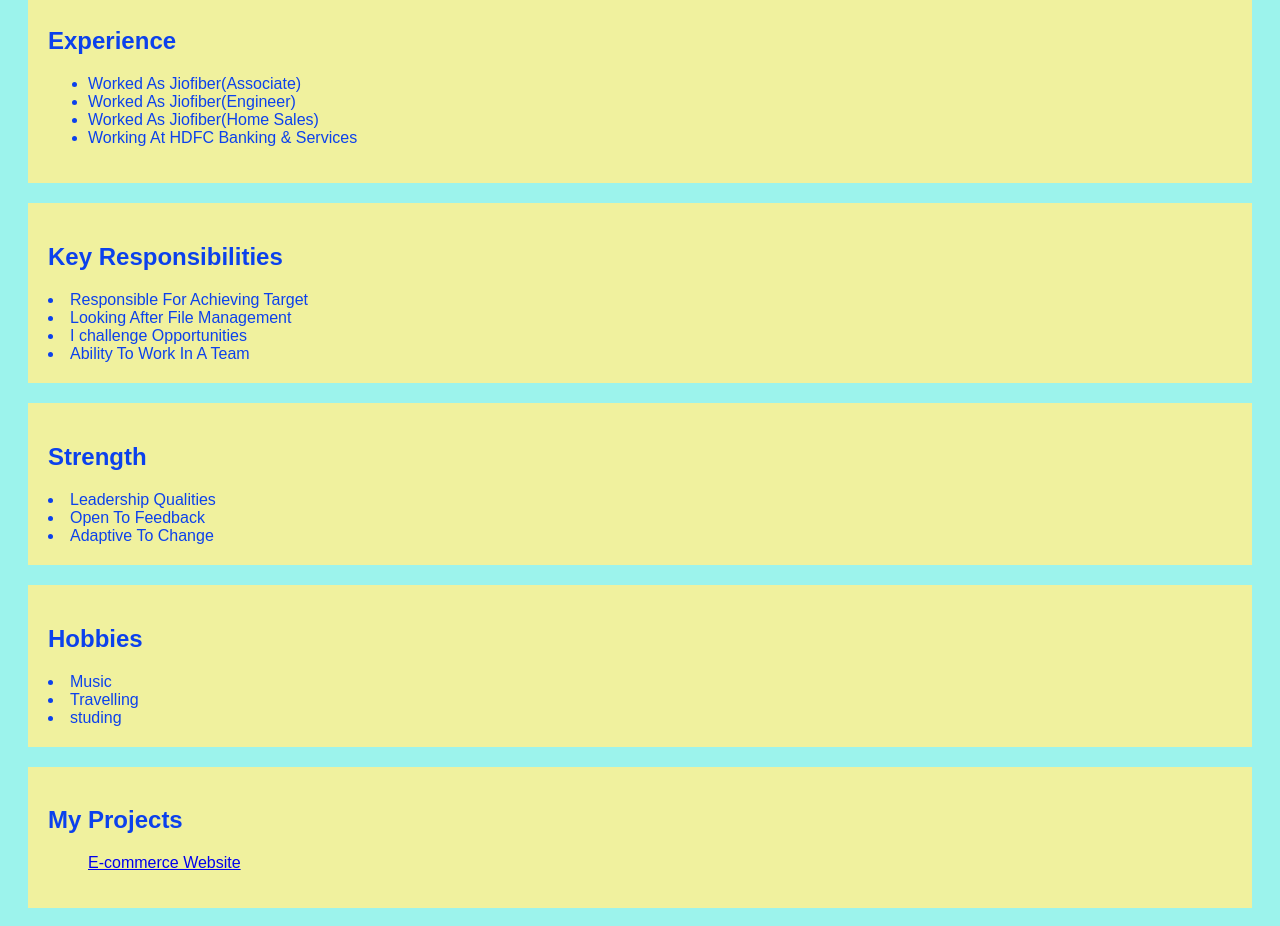
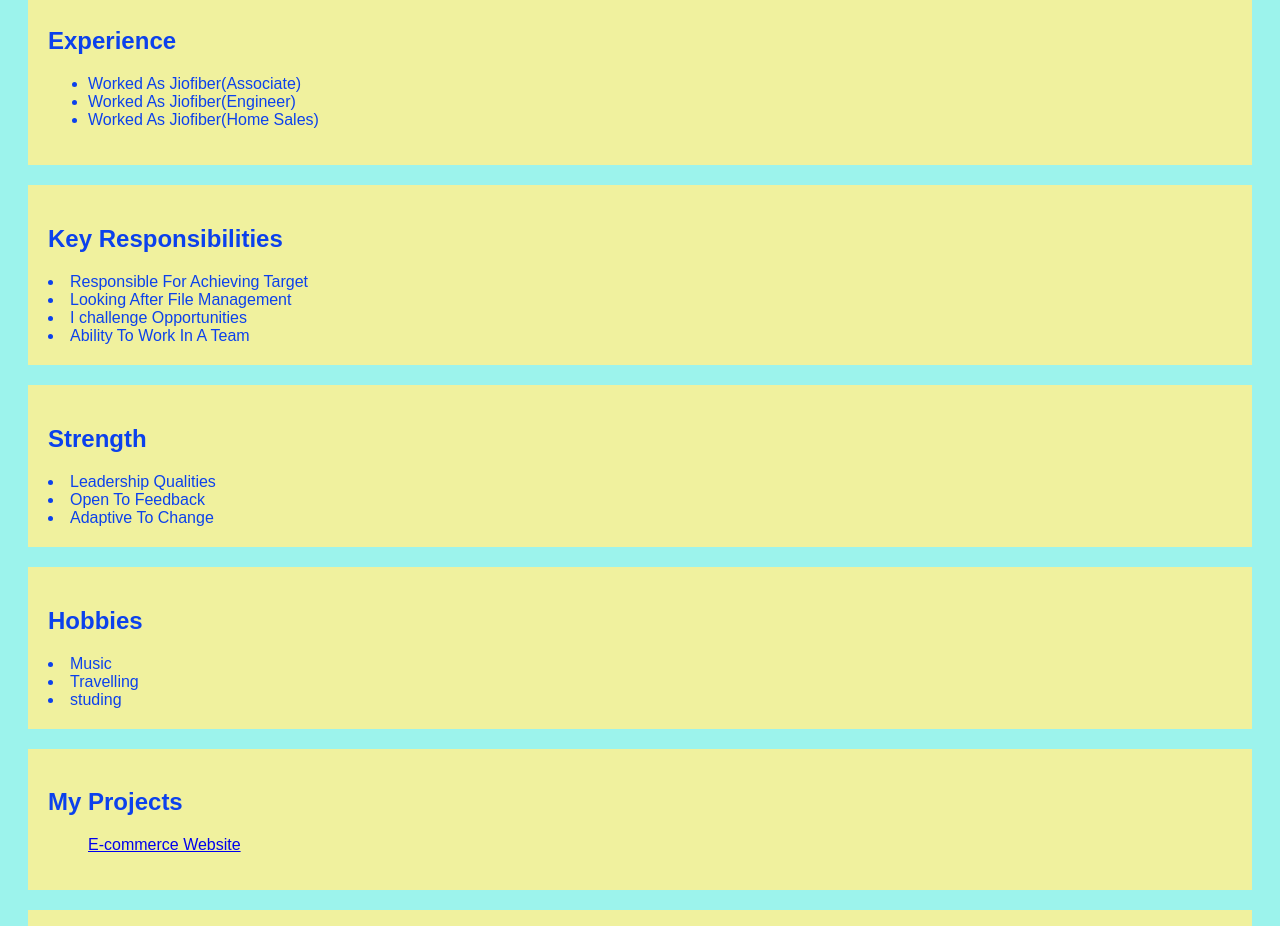
Before and after one commit to himmshimanshu/personal-portfolio, a plain HTML site: page index.html in a window 1280 px wide. Shown: the part 840-1766 px from the top of the page. Drawn offline with Linux system fonts and the light colour scheme.

Commit message:
Update index.html

```diff
--- a/index.html
+++ b/index.html
@@ -42,7 +42,6 @@
           <li>Worked As Jiofiber(Associate)</li>
           <li>Worked As Jiofiber(Engineer)</li>
           <li>Worked As Jiofiber(Home Sales)</li>
-          <li>Working At HDFC Banking & Services</li>
         </ul>
       </section>
       <section id="Key Responsibilities">
```
